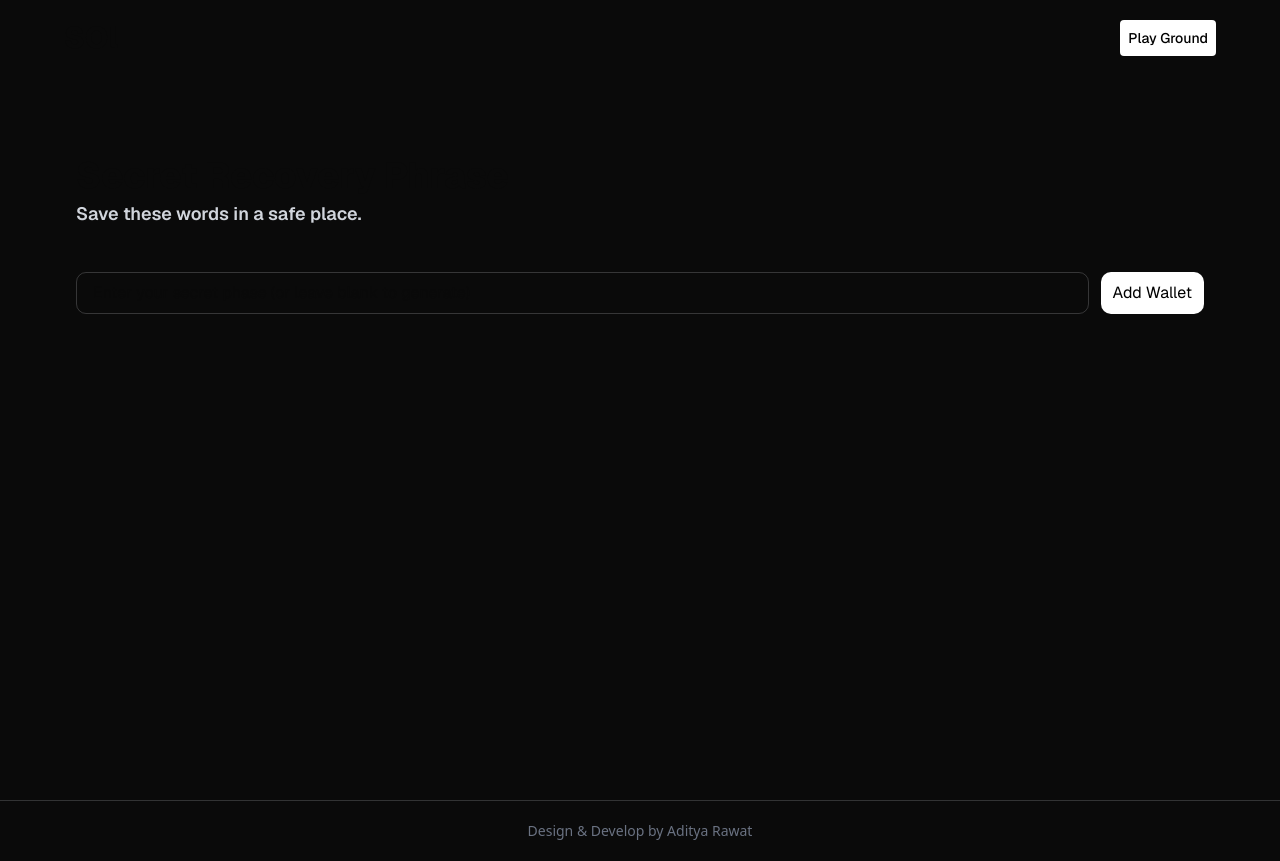
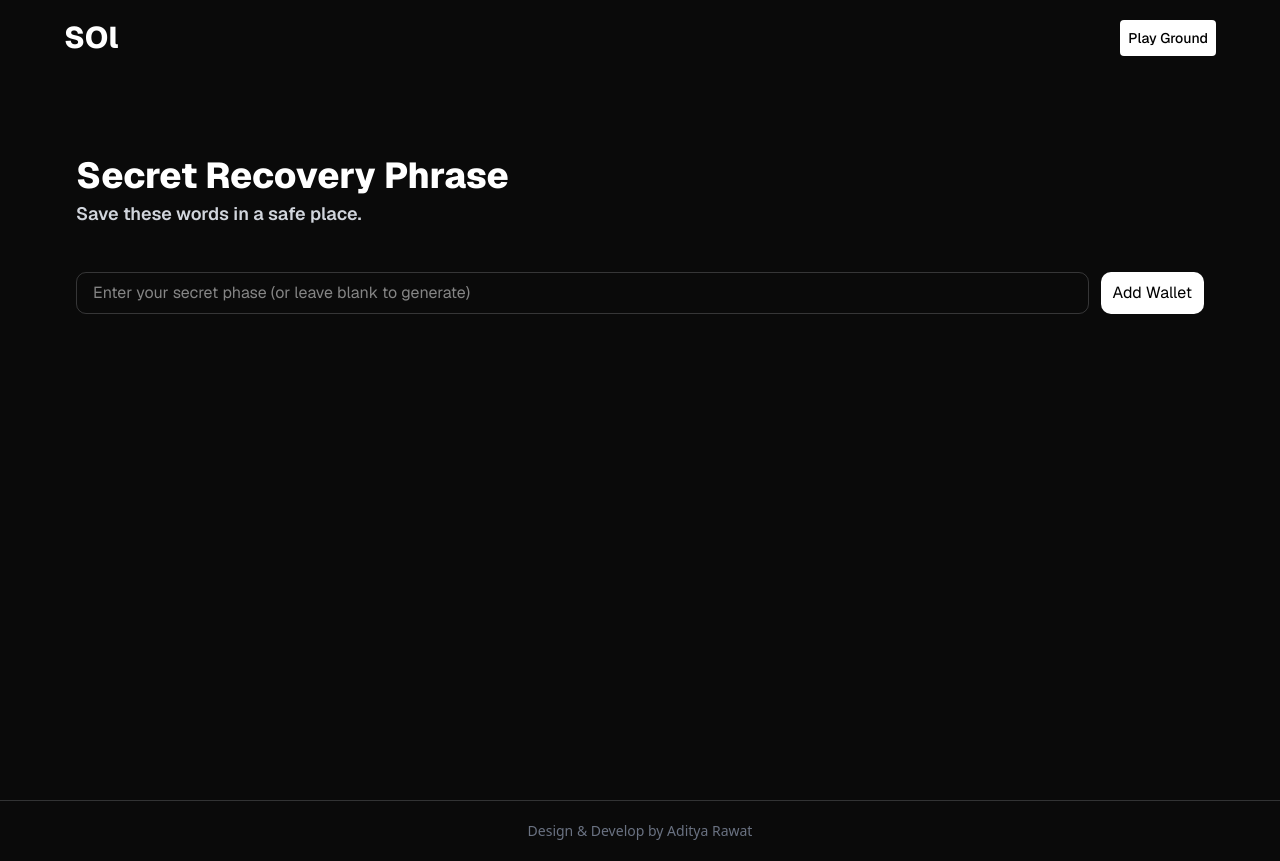
Before and after one commit to aadii-rawt/solana-wallet, a Next.js app: page / in a window 1280 px wide. Built offline with nearby package versions, Linux system fonts and the light colour scheme.

Commit message:
error fix

```diff
--- a/app/layout.tsx
+++ b/app/layout.tsx
@@ -26,7 +26,7 @@
   return (
     <html lang="en">
       <body
-        className={`${geistSans.variable} ${geistMono.variable} antialiased bg-[#0a0a0a]`}
+        className={`${geistSans.variable} ${geistMono.variable} antialiased bg-[#0a0a0a] text-white`}
       >
         <div className="min-h-screen font-sans ">
           <div className="max-w-6xl mx-auto">
```
